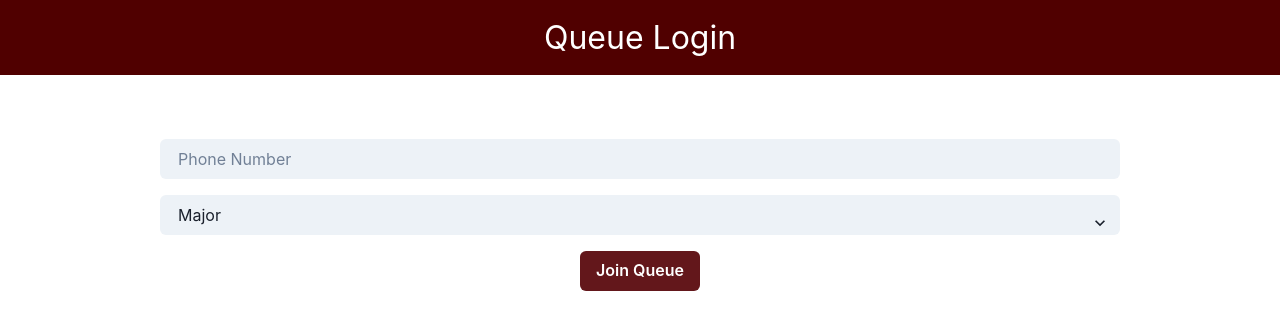
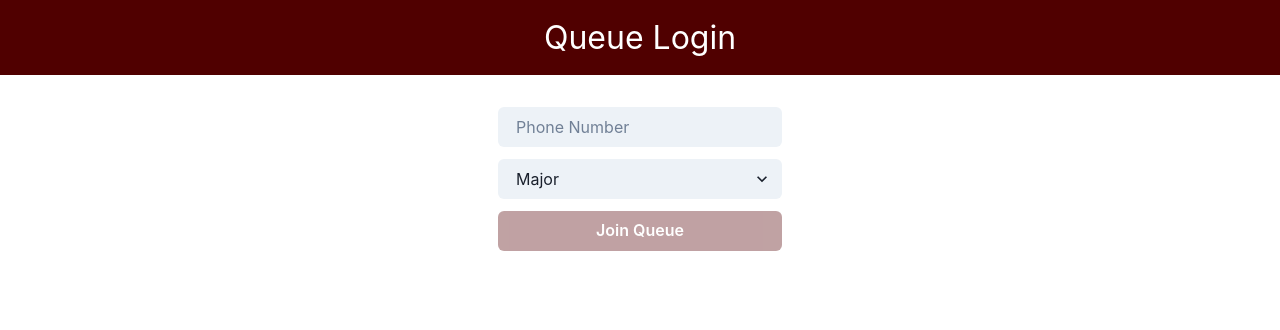
Before and after one commit to secsysadmin/company-queue, a React (Vite) app in the folder client/: page /student/login in a window 1280 px wide. Shown: the top 330 px of the page. Built offline with nearby package versions, Linux system fonts and the light colour scheme.

Commit message:
add form verification to studentlogin

```diff
--- a/client/src/pages/Student/StudentLogin.tsx
+++ b/client/src/pages/Student/StudentLogin.tsx
@@ -1,16 +1,24 @@
 import Banner from "../../components/Banner";
-import { Input, Select, Button } from '@chakra-ui/react';
+import { Input, Select, Button, Stack } from '@chakra-ui/react';
+import { useState, useEffect } from 'react';
 
 export default function StudentLogin() {
+    const [major, setMajor] = useState("");
+    const [phoneNumber, setPhoneNumber] = useState("");
+    const [canSubmit, setCanSubmit] = useState(false);
+
+    useEffect(() => {
+        setCanSubmit(isValidPhone(phoneNumber) && !!major);
+    }, [major, phoneNumber]);
+
     return (
-        <div style={{display:"flex", flexDirection: 'column', alignItems:'center'}}>
+        <div style={{ display: "flex", flexDirection: 'column', alignItems: 'center' }}>
             <Banner title="Queue Login"></Banner>
-            {/*@ts-ignore*/}
-            <div style={loginFormStyle}>
-                <Input style={{marginBottom: '1em'}} placeholder="Phone Number" variant='filled'></Input>
-                <Select placeholder='Major' variant='filled' style={{marginBottom: '1em'}}>
+            <Stack marginTop='2em' spacing={3}>
+                <Input placeholder="Phone Number" variant='filled' onChange={(ev) => setPhoneNumber(ev.target.value)}></Input>
+                <Select placeholder='Major' variant='filled' onChange={(ev) => setMajor(ev.target.value)}>
                     <option value="AERO">AERO</option>
-                    <option value="AREN">CSCE</option>
+                    <option value="AREN">AREN</option>
                     <option value="BAEN">BAEN</option>
                     <option value="BMEN">BMEN</option>
                     <option value="CHEN">CHEN</option>
@@ -33,17 +41,16 @@ export default function StudentLogin() {
                     <option disabled={true} value="NO"></option>
                     <option disabled={true} value="NO"></option>
                 </Select>
-                <Button backgroundColor='red.900' color='white'>Join Queue</Button>
-            </div>
+                <Button isDisabled={!canSubmit} backgroundColor='red.900' color='white'>Join Queue</Button>
+            </Stack>
         </div>
     );
 }
 
-const loginFormStyle = {
-    marginTop: '5%',
-    width: '75vw',
-    display: 'flex',
-    flexDirection: 'column',
-    justifyContent: 'center',
-    alignItems:'center',
+function isValidPhone(phoneNumber: string) {
+    // Define a regular expression for a U.S. phone number format
+    const phoneRegex = /^(\+\d{1,2}\s)?\(?\d{3}\)?[-.\s]?\d{3}[-.\s]?\d{4}$/;
+
+    // Test the phone number against the regular expression
+    return phoneRegex.test(phoneNumber);
 }
```
